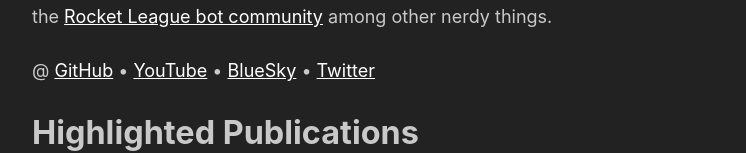
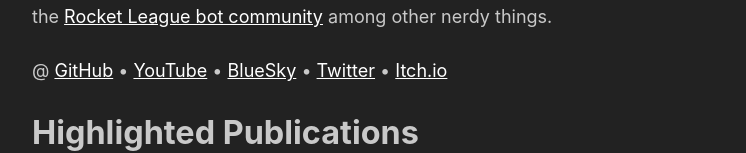
Before and after one commit to NicEastvillage/NicEastvillage.github.io, a plain HTML site: page docs/index.html in a window 1280 px wide. Shown: the part 248-401 px from the top of the page, without its empty margins (266-1012 px from the left). Drawn offline with Linux system fonts and the light colour scheme.

Commit message:
Add itch.io socials

```diff
--- a/docs/index.html
+++ b/docs/index.html
@@ -17,6 +17,7 @@
 • <a href="https://www.youtube.com/channel/UCw3DqwZf4oAa2OQQhK1vDuw">YouTube</a>
 • <a href="https://bsky.app/profile/niceastvillage.bsky.social">BlueSky</a>
 • <a href="https://twitter.com/NicEastvillage">Twitter</a>
+• <a href="https://eastvillage.itch.io/">Itch.io</a>
 <h2>Highlighted Publications</h2>
 <article>
     <header>
```
Also changed, not shown: _meta/socials.html (+1 -0 lines), docs/posts/2021-05-06-fixing-minecrafts-progression.html (+1 -0 lines).
